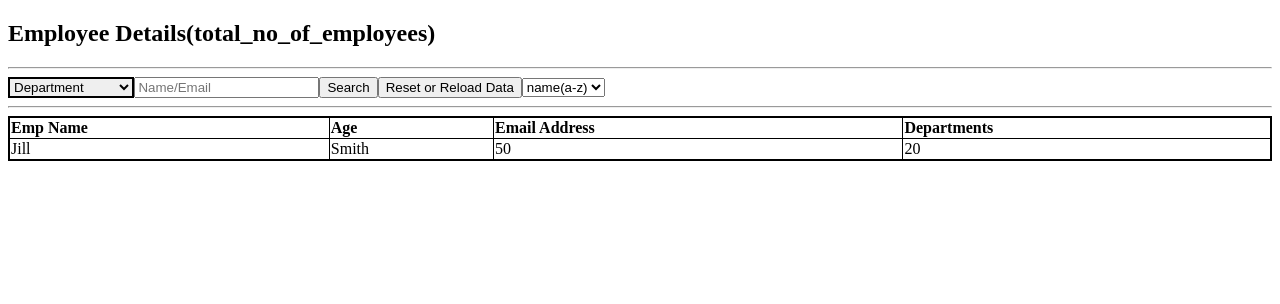
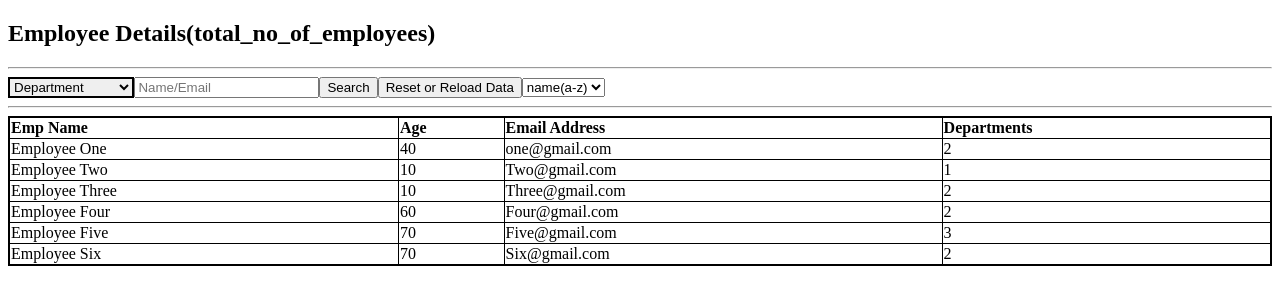
Before and after one commit to akash0696/assignment1, an Angular app: page / in a window 1280 px wide. Shown: the top 304 px of the page. Built offline with nearby package versions, Linux system fonts and the light colour scheme.

Commit message:
fetching interface data in table using ngFor

```diff
--- a/src/app/employee-details/employee-details.component.html
+++ b/src/app/employee-details/employee-details.component.html
@@ -24,11 +24,11 @@
       <th>Email Address</th>
       <th>Departments</th>
     </tr>
-    <tr>
-      <td>Jill</td>
-      <td>Smith</td>
-      <td>50</td>
-      <td>20</td>
+    <tr *ngFor= "let employee of employees">
+      <td>{{employee.name}}</td>
+      <td>{{employee.age}}</td>
+      <td>{{employee.email}}</td>
+      <td>{{employee.departments.length}}</td>
     </tr>
   </table>
 </form>
```
